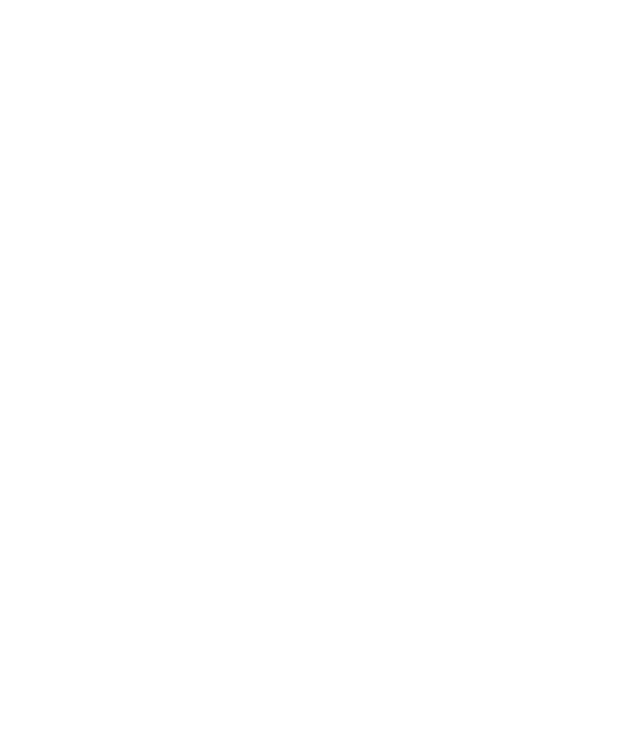
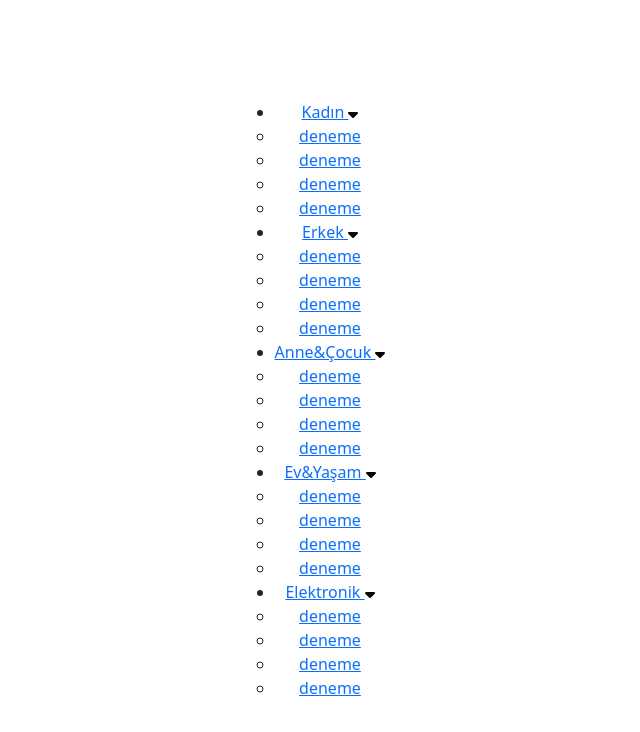
Before and after one commit to esmanur-uzun/smart-e-commerce-site, a Vue app: page / in a window 1280 px wide. Shown: the top 732 px of the page, without its empty margins (310-950 px from the left). Built offline with nearby package versions, Linux system fonts and the light colour scheme.

Commit message:
worked on appHeader component

```diff
--- a/package.json
+++ b/package.json
@@ -9,13 +9,14 @@
     "preview": "vite preview"
   },
   "dependencies": {
-    "vue": "^3.3.8",
     "@popperjs/core": "^2.11.8",
     "bootstrap": "^5.3.2",
+    "vue": "^3.3.8",
     "vue-router": "^4.2.5"
   },
   "devDependencies": {
     "@vitejs/plugin-vue": "^4.5.0",
+    "sass": "^1.69.2",
     "vite": "^5.0.0"
   }
 }
--- a/src/App.vue
+++ b/src/App.vue
@@ -1,8 +1,16 @@
-<script setup>
+<script>
+import appHeader from "./components/common/appHeader.vue"
+export default{
+    components: { appHeader }
+
+}
+
 </script>
 
 <template>
-
+  <div>
+    <app-header></app-header>
+  </div>
 </template>
 
 <style scoped>
--- a/src/components/common/appHeader.vue
+++ b/src/components/common/appHeader.vue
@@ -1,17 +1,88 @@
 <template>
   <div>
-    deneme
+    <nav>
+      <div>
+        <ul>
+          <li>
+            <a href="">
+              Kadın
+              <svg xmlns="http://www.w3.org/2000/svg" height="1em" viewBox="0 0 320 512"><!--! Font Awesome Free 6.4.2 by @fontawesome - https://fontawesome.com License - https://fontawesome.com/license (Commercial License) Copyright 2023 Fonticons, Inc. --><path d="M137.4 374.6c12.5 12.5 32.8 12.5 45.3 0l128-128c9.2-9.2 11.9-22.9 6.9-34.9s-16.6-19.8-29.6-19.8L32 192c-12.9 0-24.6 7.8-29.6 19.8s-2.2 25.7 6.9 34.9l128 128z"/></svg>
+            </a>
+            <ul>
+              <li><a href="">deneme</a></li>
+              <li><a href="">deneme</a></li>
+              <li><a href="">deneme</a></li>
+              <li><a href="">deneme</a></li>
+
+            </ul>
+          </li>
+          <li>
+            <a href="">
+              Erkek
+              <svg xmlns="http://www.w3.org/2000/svg" height="1em" viewBox="0 0 320 512"><!--! Font Awesome Free 6.4.2 by @fontawesome - https://fontawesome.com License - https://fontawesome.com/license (Commercial License) Copyright 2023 Fonticons, Inc. --><path d="M137.4 374.6c12.5 12.5 32.8 12.5 45.3 0l128-128c9.2-9.2 11.9-22.9 6.9-34.9s-16.6-19.8-29.6-19.8L32 192c-12.9 0-24.6 7.8-29.6 19.8s-2.2 25.7 6.9 34.9l128 128z"/></svg>
+            </a>
+            <ul>
+              <li><a href="">deneme</a></li>
+              <li><a href="">deneme</a></li>
+              <li><a href="">deneme</a></li>
+              <li><a href="">deneme</a></li>
+
+            </ul>
+          </li>
+          <li>
+            <a href="">
+              Anne&Çocuk
+              <svg xmlns="http://www.w3.org/2000/svg" height="1em" viewBox="0 0 320 512"><!--! Font Awesome Free 6.4.2 by @fontawesome - https://fontawesome.com License - https://fontawesome.com/license (Commercial License) Copyright 2023 Fonticons, Inc. --><path d="M137.4 374.6c12.5 12.5 32.8 12.5 45.3 0l128-128c9.2-9.2 11.9-22.9 6.9-34.9s-16.6-19.8-29.6-19.8L32 192c-12.9 0-24.6 7.8-29.6 19.8s-2.2 25.7 6.9 34.9l128 128z"/></svg>
+            </a>
+            <ul>
+              <li><a href="">deneme</a></li>
+              <li><a href="">deneme</a></li>
+              <li><a href="">deneme</a></li>
+              <li><a href="">deneme</a></li>
+
+            </ul>
+          </li>
+          <li>
+            <a href="">
+              Ev&Yaşam
+              <svg xmlns="http://www.w3.org/2000/svg" height="1em" viewBox="0 0 320 512"><!--! Font Awesome Free 6.4.2 by @fontawesome - https://fontawesome.com License - https://fontawesome.com/license (Commercial License) Copyright 2023 Fonticons, Inc. --><path d="M137.4 374.6c12.5 12.5 32.8 12.5 45.3 0l128-128c9.2-9.2 11.9-22.9 6.9-34.9s-16.6-19.8-29.6-19.8L32 192c-12.9 0-24.6 7.8-29.6 19.8s-2.2 25.7 6.9 34.9l128 128z"/></svg>
+            </a>
+            <ul>
+              <li><a href="">deneme</a></li>
+              <li><a href="">deneme</a></li>
+              <li><a href="">deneme</a></li>
+              <li><a href="">deneme</a></li>
+
+            </ul>
+          </li>
+          <li>
+            <a href="">
+              Elektronik
+              <svg xmlns="http://www.w3.org/2000/svg" height="1em" viewBox="0 0 320 512"><!--! Font Awesome Free 6.4.2 by @fontawesome - https://fontawesome.com License - https://fontawesome.com/license (Commercial License) Copyright 2023 Fonticons, Inc. --><path d="M137.4 374.6c12.5 12.5 32.8 12.5 45.3 0l128-128c9.2-9.2 11.9-22.9 6.9-34.9s-16.6-19.8-29.6-19.8L32 192c-12.9 0-24.6 7.8-29.6 19.8s-2.2 25.7 6.9 34.9l128 128z"/></svg>
+            </a>
+            <ul>
+              <li><a href="">deneme</a></li>
+              <li><a href="">deneme</a></li>
+              <li><a href="">deneme</a></li>
+              <li><a href="">deneme</a></li>
+
+            </ul>
+          </li>
+
+        </ul>
+      </div>
+    </nav>
   </div>
 </template>
 
 <script>
-export default {
-
-}
+export default {};
 </script>
 
 <style lang="scss" scoped>
-
-</style>>
-
+*{
+  padding: 0;
+  margin: 0;
+  box-sizing: border-box;
+}
 </style>
```
Also changed, not shown: 1 other file (tests, documents, lock files or other folders).
